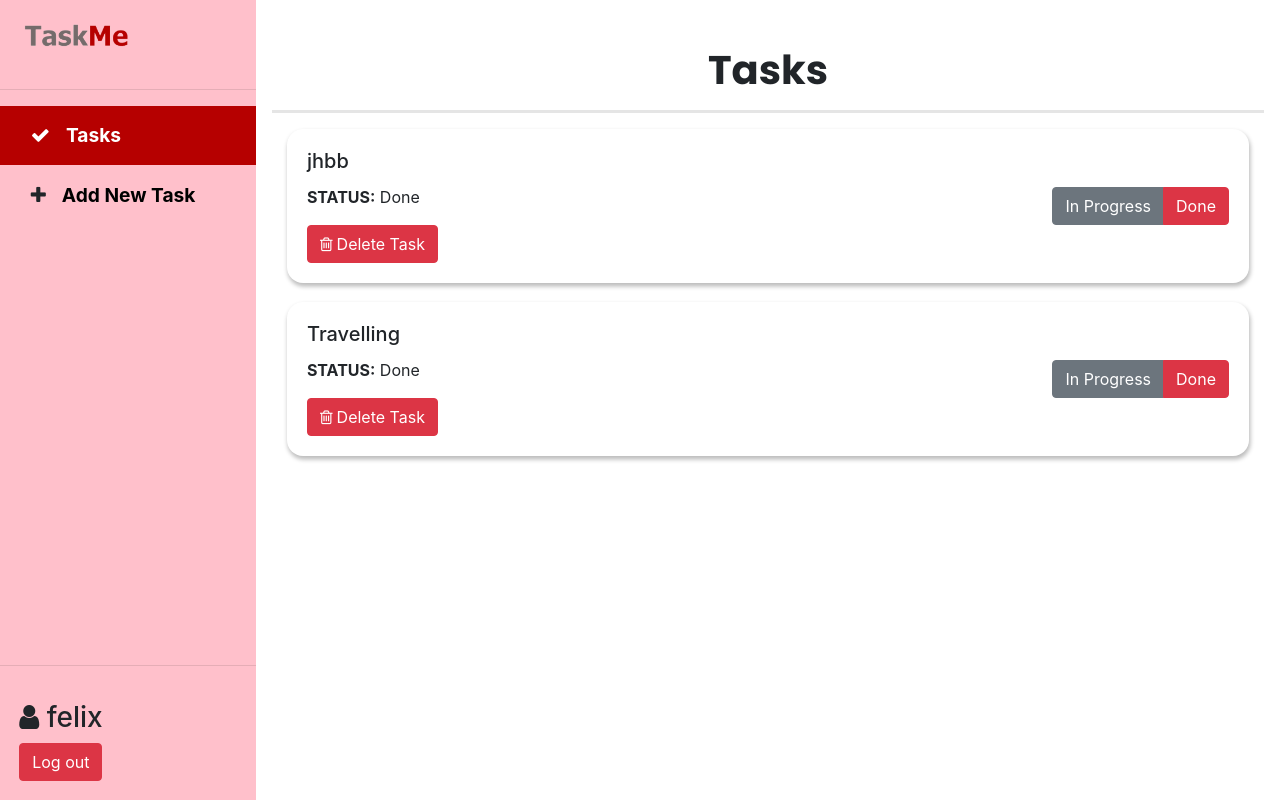
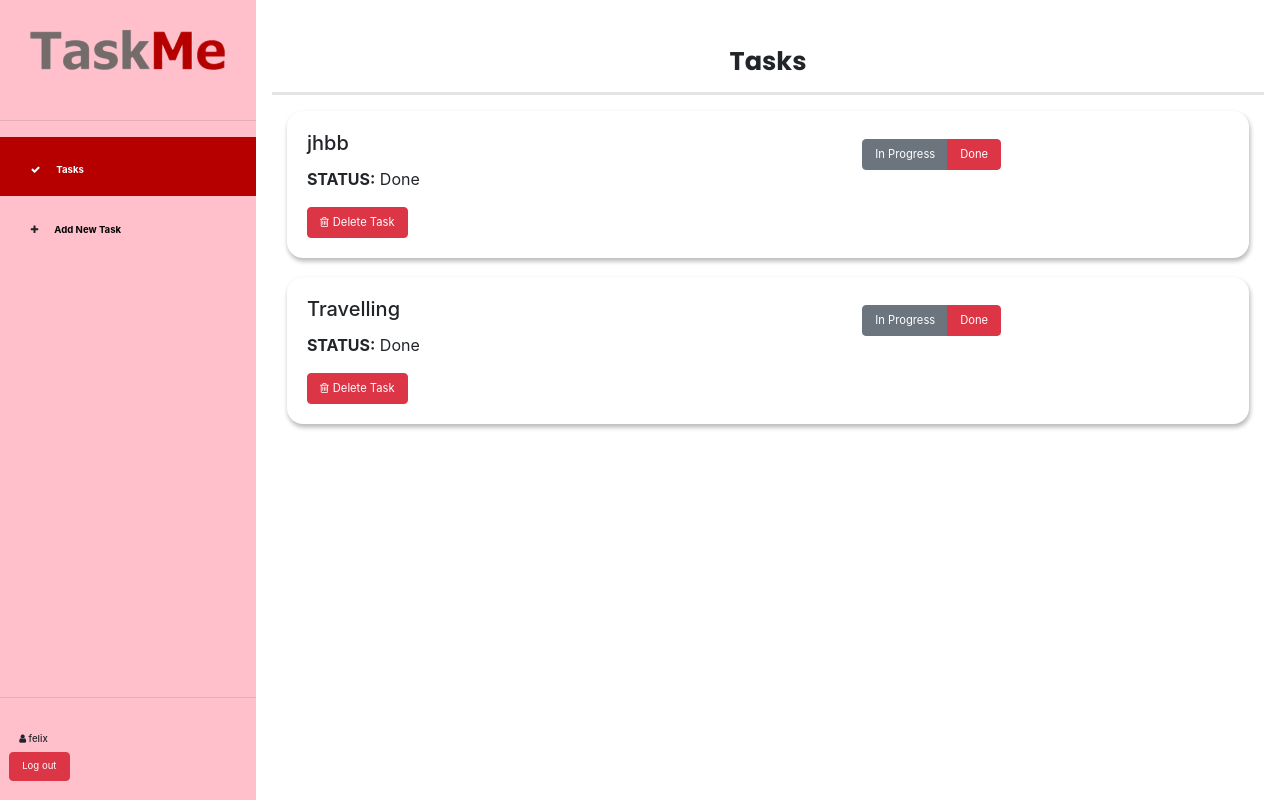
Before and after one commit to felixfavour/task-me, a Django app: page /tasks/ in a window 1280 px wide. Run offline with Django 3.2, Linux system fonts and the light colour scheme; a user stored in the database is signed in; data comes from the database, SQL or seed files in the repository; both versions use the stored data as it was after the commit; some libraries are stand-ins or nearby versions.

Commit message:
Changed styling

```diff
--- a/authenticate/templates/authenticate/login.html
+++ b/authenticate/templates/authenticate/login.html
@@ -10,7 +10,7 @@
     <link rel="stylesheet" href="https://stackpath.bootstrapcdn.com/font-awesome/4.7.0/css/font-awesome.min.css">
     <link rel="stylesheet" href="{% static 'css/styles.css' %}">
 </head>
-<body>
+<body class="auth-bg">
 
     <div class="auth-box">
         <div class="header">
--- a/authenticate/templates/authenticate/register.html
+++ b/authenticate/templates/authenticate/register.html
@@ -10,7 +10,7 @@
     <link rel="stylesheet" href="https://stackpath.bootstrapcdn.com/font-awesome/4.7.0/css/font-awesome.min.css">
     <link rel="stylesheet" href="{% static 'css/styles.css' %}">
 </head>
-<body>
+<body class="auth-bg">
 
     <div class="auth-box register">
         <div class="header">
--- a/taskMe/settings.py
+++ b/taskMe/settings.py
@@ -9,7 +9,7 @@ https://docs.djangoproject.com/en/3.1/topics/settings/
 For the full list of settings and their values, see
 https://docs.djangoproject.com/en/3.1/ref/settings/
 """
-
+import os
 from pathlib import Path
 
 # Build paths inside the project like this: BASE_DIR / 'subdir'.
@@ -115,4 +115,6 @@ USE_TZ = True
 
 STATIC_URL = '/static/'
 
+STATIC_ROOT = os.path.join(BASE_DIR, "static")
+
 LOGIN_URL = '/login'
--- a/tasks/static/css/styles.css
+++ b/tasks/static/css/styles.css
@@ -62,7 +62,7 @@
 }
 
 .sidebar .logo {
-    max-width: 60%;
+    width: 100%;
     padding: 1.2rem;
 }
 
@@ -183,3 +183,43 @@
     color: #B60000;
     text-decoration: none;
 }
+/*
+    Media Queries
+*/
+
+@media (min-width: 300px) {
+    .auth-box .auth-form {
+        width: 80%
+    }
+    .auth-box .auth-form.register {
+        width: 80%;
+    }
+    .tasks .card .action-center {
+        margin-top: 8px;
+        text-align: left;
+    }
+    header h1 {
+        font-size: 1.6rem;
+    }
+
+    .sidebar li a, .sidebar i, .sidebar h3, .sidebar .btn-danger {
+        font-size: .6rem
+    }
+
+    .sidebar .btn-danger {
+        font-size: .6rem;
+        margin-left: -10px;
+    }
+    .main-section .card button {
+        font-size: .7rem;
+    }
+}
+
+@media (min-width: 768px) {
+    .auth-box .auth-form {
+        width: 60%
+    }
+    .auth-box .auth-form.register {
+        width: 60%;
+    }
+}
--- a/tasks/views.py
+++ b/tasks/views.py
@@ -55,7 +55,7 @@ class TaskListView(LoginRequiredMixin, ListAPIView):
         return Response(data=context, status=status.HTTP_201_CREATED, template_name='tasks/tasks.html')
 
 
-class TaskDetailView(APIView):
+class TaskDetailView(LoginRequiredMixin, APIView):
     """
     Class-Based View to Update a :Task and to delete a :Task
     """
```
Also changed, not shown: authenticate/static/css/styles.css (+11 -0 lines), db.sqlite3.
